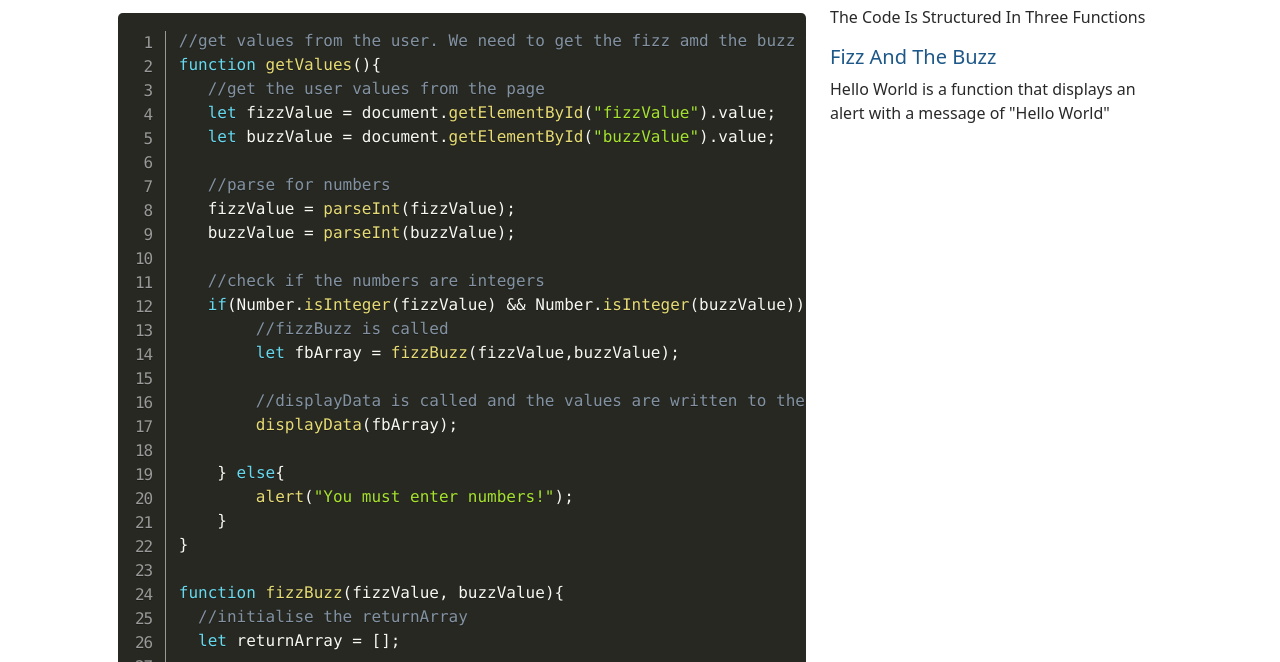
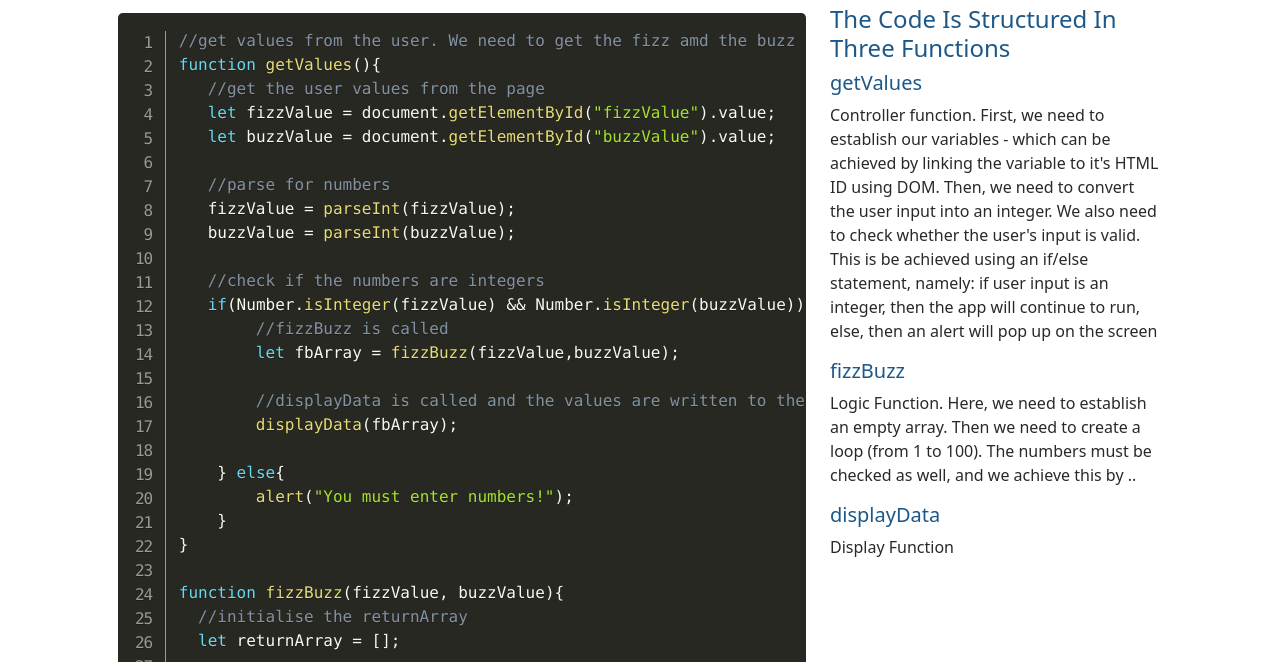
Before and after one commit to VNgcobo/Fizz-and-the-Buzz, a plain HTML site: page code.html in a window 1280 px wide. Shown: the part 138-800 px from the top of the page. Drawn offline with nearby package versions, Linux system fonts and the light colour scheme.

Commit message:
Code  description
Entered the code description.

```diff
--- a/code.html
+++ b/code.html
@@ -154,9 +154,15 @@
                     </pre>
                 </div>
                 <div class="col-lg-4">
-                    <p>The Code Is Structured In Three Functions</p>
-                    <h5>Fizz And The Buzz</h5>
-                    <p>Hello World is a function that displays an alert with a message of "Hello World"</p>
+                    <h4>The Code Is Structured In Three Functions</h4>
+                    <h5>getValues</h5>
+                    <p>Controller function. First, we need to establish our variables - which can be achieved by linking the variable to it's HTML ID using DOM. Then, we need to convert the user input into an integer.
+                        We also need to check whether the user's input is valid. This is be achieved using an if/else statement, namely:
+                        if user input is an integer, then the app will continue to run, else, then an alert will pop up on the screen </p>
+                    <h5>fizzBuzz</h5>
+                    <p>Logic Function. Here, we need to establish an empty array. Then we need to create a loop (from 1 to 100). The numbers must be checked as well, and we achieve this by ..</p>
+                    <h5>displayData</h5>
+                    <p>Display Function</p>
                 </div>
             </div>
         </div>
```
Also changed, not shown: app.html (+1 -1 lines).
